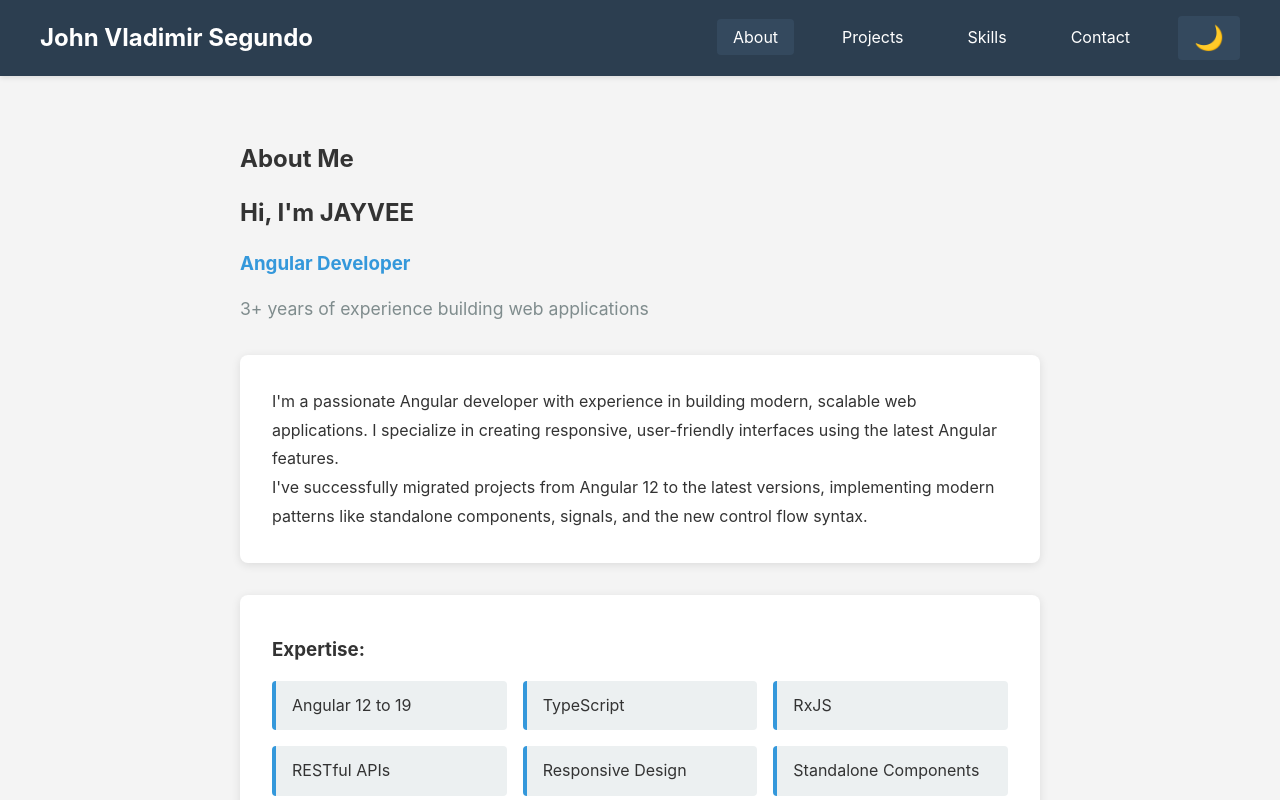
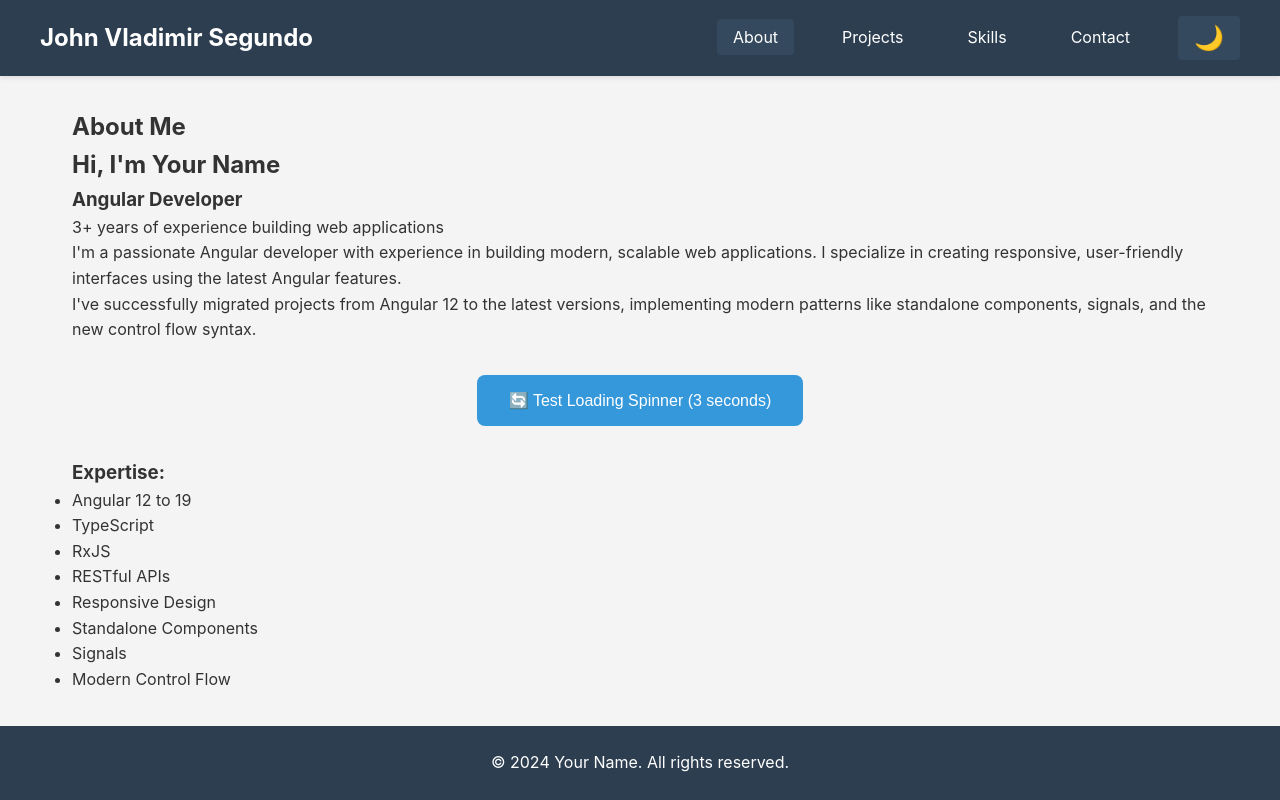
Before and after one commit to Jayvee316/my-portfolio, an Angular app: page /about in a window 1280 px wide. Shown: the top 800 px of the page. Built offline with nearby package versions, Linux system fonts and the light colour scheme.

Commit message:
Loading Spinner - For Service communication, overlays, async operations

```diff
--- a/src/app/app.html
+++ b/src/app/app.html
@@ -8,4 +8,9 @@
   <footer class="footer">
     <p>&copy; 2024 Your Name. All rights reserved.</p>
   </footer>
+
+  <!-- Show spinner when loading -->
+  @if (loadingService.isLoading()) {
+    <app-loading-spinner></app-loading-spinner>
+  }
 </div>
--- a/src/app/app.ts
+++ b/src/app/app.ts
@@ -1,13 +1,16 @@
-import { Component } from '@angular/core';
+import { Component, inject } from '@angular/core';
 import { RouterOutlet } from '@angular/router';
 import { Header } from './components/header/header';
+import { LoadingSpinner } from './components/loading-spinner/loading-spinner';
+import { LoadingService } from './services/loading.service';
 
 @Component({
   selector: 'app-root',
-  imports: [RouterOutlet, Header],
+  imports: [RouterOutlet, Header, LoadingSpinner],
   templateUrl: './app.html',
   styleUrl: './app.scss'
 })
 export class App {
   title = 'my-portfolio';
+  loadingService = inject(LoadingService);
 }
--- a/src/app/components/about/about.html
+++ b/src/app/components/about/about.html
@@ -2,8 +2,7 @@
   <div class="about-content">
     <h2>About Me</h2>
 
-    <!-- Using Signals (Modern Angular) -->
-    <h1>Hi, I'm JAYVEE</h1>
+    <h1>Hi, I'm {{ name() }}</h1>
     <h3>{{ title() }}</h3>
     <p class="experience">{{ experience() }} of experience building web applications</p>
 
@@ -20,7 +19,13 @@
       </p>
     </div>
 
-    <!-- Using NEW control flow syntax (@for) -->
+    <!-- Test Button -->
+    <div style="text-align: center; margin: 2rem 0;">
+      <button class="btn-test" (click)="testLoading()">
+        🔄 Test Loading Spinner (3 seconds)
+      </button>
+    </div>
+
     <div class="expertise">
       <h3>Expertise:</h3>
       <ul>
--- a/src/app/components/about/about.scss
+++ b/src/app/components/about/about.scss
@@ -1,67 +1,19 @@
-.about-section {
-  padding: 2rem 0;
+.btn-test {
+  padding: 1rem 2rem;
+  font-size: 1rem;
+  background: #3498db;
+  color: white;
+  border: none;
+  border-radius: 8px;
+  cursor: pointer;
+  transition: background 0.3s, transform 0.2s;
+
+  &:hover {
+    background: #2980b9;
+    transform: scale(1.05);
+  }
+
+  &:active {
+    transform: scale(0.98);
+  }
 }
-
-.about-content {
-  max-width: 800px;
-  margin: 0 auto;
-}
-
-h1 {
-  color: var(--text-color);
-  margin: 1rem 0;
-}
-
-h3 {
-  color: #3498db;
-  margin: 0.5rem 0;
-}
-
-.experience {
-  font-size: 1.1rem;
-  color: #7f8c8d;
-  margin: 1rem 0;
-}
-
-.bio {
-  background: var(--card-bg);
-  padding: 2rem;
-  border-radius: 8px;
-  box-shadow: 0 2px 10px var(--shadow);
-  margin: 2rem 0;
-  line-height: 1.8;
-  transition: background 0.3s, box-shadow 0.3s;
-}
-
-.expertise {
-  background: var(--card-bg);
-  padding: 2rem;
-  border-radius: 8px;
-  box-shadow: 0 2px 10px var(--shadow);
-  transition: background 0.3s, box-shadow 0.3s;
-}
-
-.expertise h3 {
-  color: var(--text-color);
-  margin-bottom: 1rem;
-}
-
-.expertise ul {
-  list-style: none;
-  padding: 0;
-  display: grid;
-  grid-template-columns: repeat(auto-fit, minmax(200px, 1fr));
-  gap: 1rem;
-}
-
-.expertise li {
-  background: #ecf0f1;
-  padding: 0.75rem 1rem;
-  border-radius: 4px;
-  border-left: 4px solid #3498db;
-}
-
-[data-theme="dark"] .expertise li {
-  background: #34495e;
-  color: white;
-}
--- a/src/app/components/about/about.ts
+++ b/src/app/components/about/about.ts
@@ -1,4 +1,5 @@
-import { Component, signal } from '@angular/core';
+import { Component, signal, inject } from '@angular/core';
+import { LoadingService } from '../../services/loading.service';
 
 @Component({
   selector: 'app-about',
@@ -7,12 +8,12 @@ import { Component, signal } from '@angular/core';
   styleUrl: './about.scss'
 })
 export class About {
-  // Using Signals (NEW in Angular 16+)
+  loadingService = inject(LoadingService);
+
   name = signal('Your Name');
   title = signal('Angular Developer');
   experience = signal('3+ years');
 
-  // Array of expertise
   expertise = [
     'Angular 12 to 19',
     'TypeScript',
@@ -23,4 +24,10 @@ export class About {
     'Signals',
     'Modern Control Flow'
   ];
+
+  // Test loading spinner
+  async testLoading() {
+    await this.loadingService.simulateLoading(3000);
+    alert('Loading complete!');
+  }
 }
--- /dev/null
+++ b/src/app/components/loading-spinner/loading-spinner.html
@@ -0,0 +1 @@
+<p>loading-spinner works!</p>
--- /dev/null
+++ b/src/app/components/loading-spinner/loading-spinner.ts
@@ -0,0 +1,48 @@
+import { Component } from '@angular/core';
+
+@Component({
+  selector: 'app-loading-spinner',
+  imports: [],
+  template: `
+    <div class="spinner-overlay">
+      <div class="spinner"></div>
+      <p>Loading...</p>
+    </div>
+  `,
+  styles: [`
+    .spinner-overlay {
+      position: fixed;
+      top: 0;
+      left: 0;
+      width: 100%;
+      height: 100%;
+      background: rgba(0, 0, 0, 0.7);
+      display: flex;
+      flex-direction: column;
+      justify-content: center;
+      align-items: center;
+      z-index: 9999;
+    }
+
+    .spinner {
+      width: 50px;
+      height: 50px;
+      border: 5px solid #f3f3f3;
+      border-top: 5px solid #3498db;
+      border-radius: 50%;
+      animation: spin 1s linear infinite;
+    }
+
+    @keyframes spin {
+      0% { transform: rotate(0deg); }
+      100% { transform: rotate(360deg); }
+    }
+
+    p {
+      color: white;
+      margin-top: 1rem;
+      font-size: 1.2rem;
+    }
+  `]
+})
+export class LoadingSpinner {}
--- /dev/null
+++ b/src/app/services/loading.service.ts
@@ -0,0 +1,23 @@
+import { Injectable, signal } from '@angular/core';
+
+@Injectable({
+  providedIn: 'root'
+})
+export class LoadingService {
+  isLoading = signal(false);
+
+  show() {
+    this.isLoading.set(true);
+  }
+
+  hide() {
+    this.isLoading.set(false);
+  }
+
+  // Simulate API call (for testing)
+  async simulateLoading(duration: number = 2000) {
+    this.show();
+    await new Promise(resolve => setTimeout(resolve, duration));
+    this.hide();
+  }
+}
```
Also changed, not shown: src/app/components/loading-spinner/loading-spinner.scss (added), 1 other file (tests, documents, lock files or other folders).
